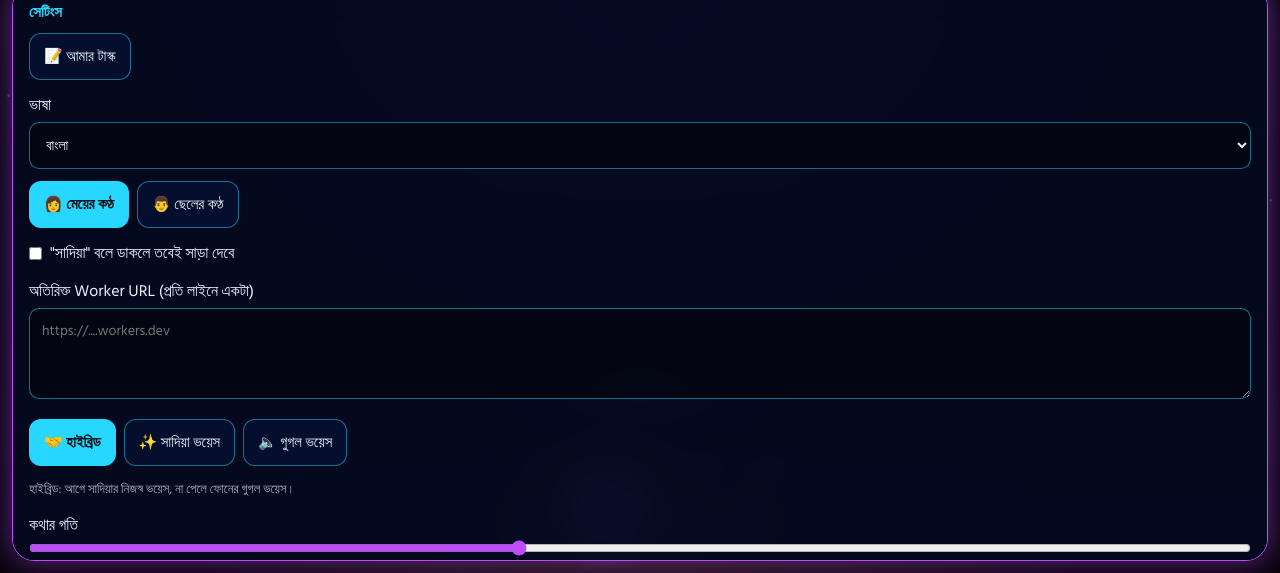
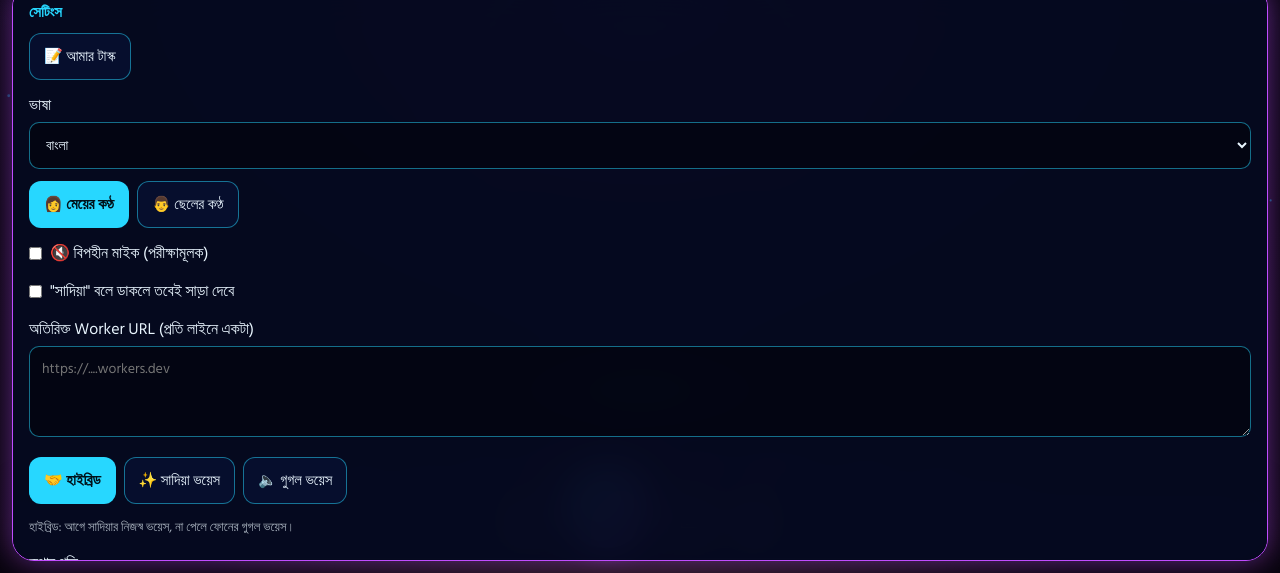
Before and after one commit to akijelectronic-dev/VersionX, a website: page index.html in a window 1280 px wide. Both pictures are taken after a click on the button 1251 px from the left and 32 px from the top of the page. Shown: the part 227-800 px from the top of the page. Drawn offline with Linux system fonts and the light colour scheme.

Commit message:
Add files via upload

```diff
--- a/index.html
+++ b/index.html
@@ -155,6 +155,11 @@ body[data-s=speaking][data-e=shy]{--c:#ff8ad8}
 #langsheet h3{grid-column:1/-1;font:600 13px 'Hind Siliguri',sans-serif;color:var(--dim)}
 #langsheet button{padding:12px;border-radius:14px;border:1px solid rgba(255,255,255,.16);background:rgba(255,255,255,.06);color:#fff;font:500 16px 'Hind Siliguri',sans-serif;cursor:pointer}
 #langsheet button.on{background:linear-gradient(135deg,var(--c),var(--m));color:#00121a;font-weight:700}
+/* layout safety: one column that can never grow wider than the screen */
+#app{grid-template-columns:minmax(0,1fr)}
+#app>*{min-width:0}
+#right,.chathead{min-width:0;max-width:100%;overflow:hidden}
+#agents{min-width:0;max-width:100%}
 </style>
 </head>
 <body>
@@ -217,6 +222,7 @@ body[data-s=speaking][data-e=shy]{--c:#ff8ad8}
   <div class="row"><button id="tasksb">📝 আমার টাস্ক</button></div>
   <label>ভাষা<select id="lang"></select></label>
   <div class="row"><button data-g="f">👩 মেয়ের কণ্ঠ</button><button data-g="m">👨 ছেলের কণ্ঠ</button></div>
+  <label class="chk"><input id="vad" type="checkbox"> 🔇 বিপহীন মাইক (পরীক্ষামূলক)</label>
   <label class="chk"><input id="wake" type="checkbox"> "সাদিয়া" বলে ডাকলে তবেই সাড়া দেবে</label>
   <label>অতিরিক্ত Worker URL (প্রতি লাইনে একটা)<textarea id="wlist" rows="3" placeholder="https://....workers.dev"></textarea></label>
   <div class="row"><button data-v="auto">🤝 হাইব্রিড</button><button data-v="sadia">✨ সাদিয়া ভয়েস</button><button data-v="google">🔈 গুগল ভয়েস</button></div>
```
